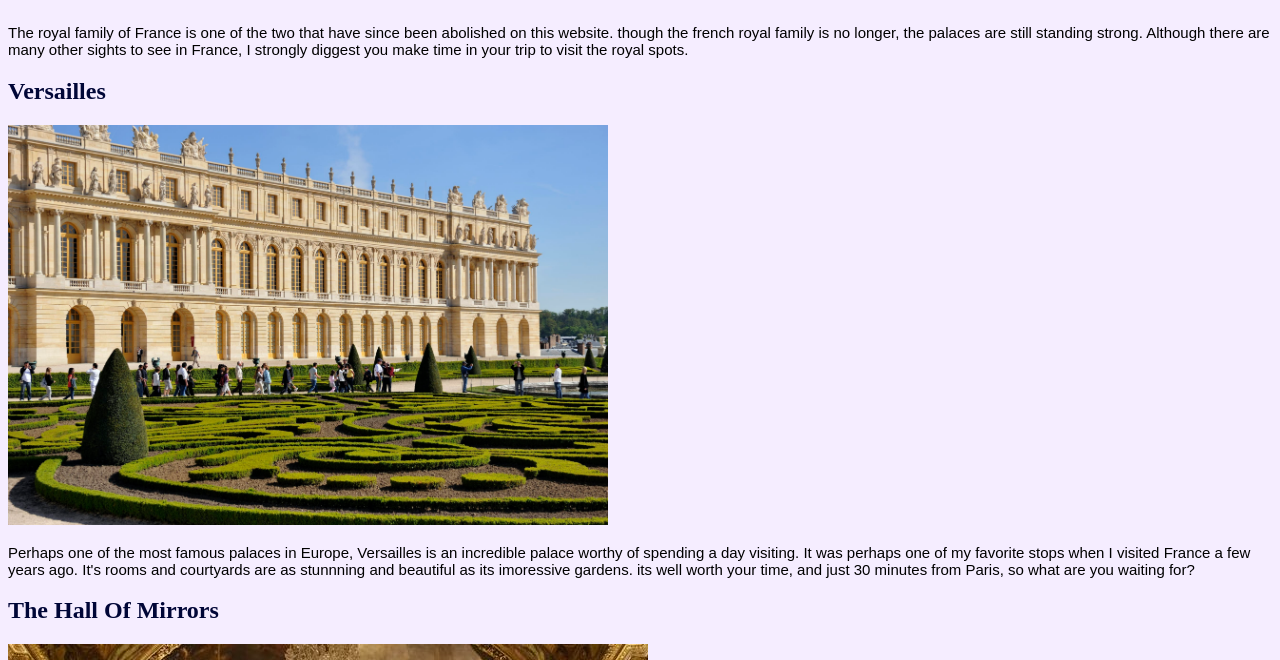
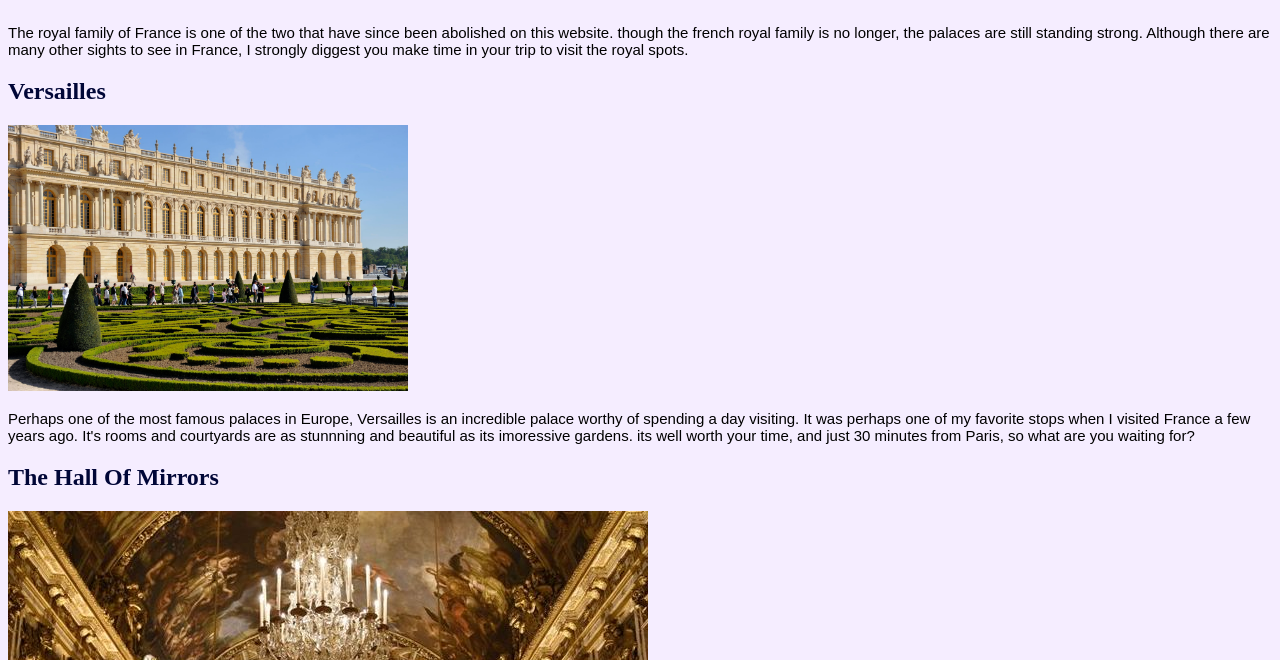
Before and after one commit to evelinalyn/evelinalyn.github.io, a plain HTML site: page French.html in a window 1280 px wide. Shown: the part 140-800 px from the top of the page. Drawn offline with Linux system fonts and the light colour scheme.

Commit message:
Update French.html

```diff
--- a/French.html
+++ b/French.html
@@ -10,7 +10,7 @@
 		<p> The royal family of France is one of the two that have since been abolished on this website. though the french royal family is no longer, the palaces are still standing strong. Although there are many other sights to see in France, I strongly diggest you make time in your trip to visit the royal spots. </p>
 
 		 <h2>Versailles</h2>
-		 <img src="cb0407dd213557171493de57cb2f7c80-chateau-de-versailles.jpg" alt="palace,france" width="600px" height="auto" />
+		 <img src="cb0407dd213557171493de57cb2f7c80-chateau-de-versailles.jpg" alt="palace,france" width="400px" height="auto" />
 
 
 		 <p>Perhaps one of the most famous palaces in Europe, Versailles is an incredible palace worthy of spending a day visiting. It was perhaps one of my favorite stops when I visited France a few years ago. It's rooms and courtyards are as stunnning and beautiful as its imoressive gardens. its well worth your time, and just 30 minutes from Paris, so what are you waiting for?</p>
```
